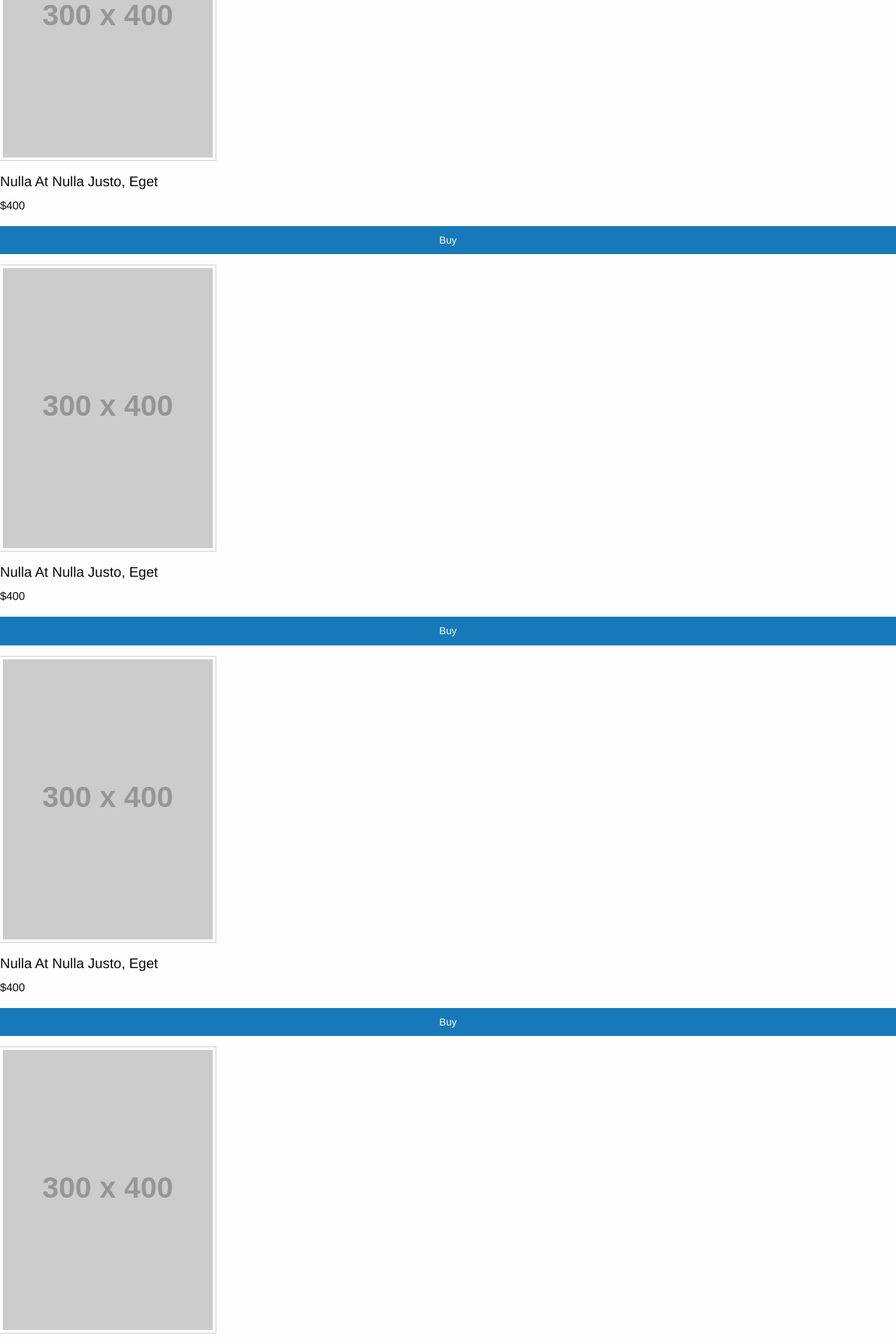
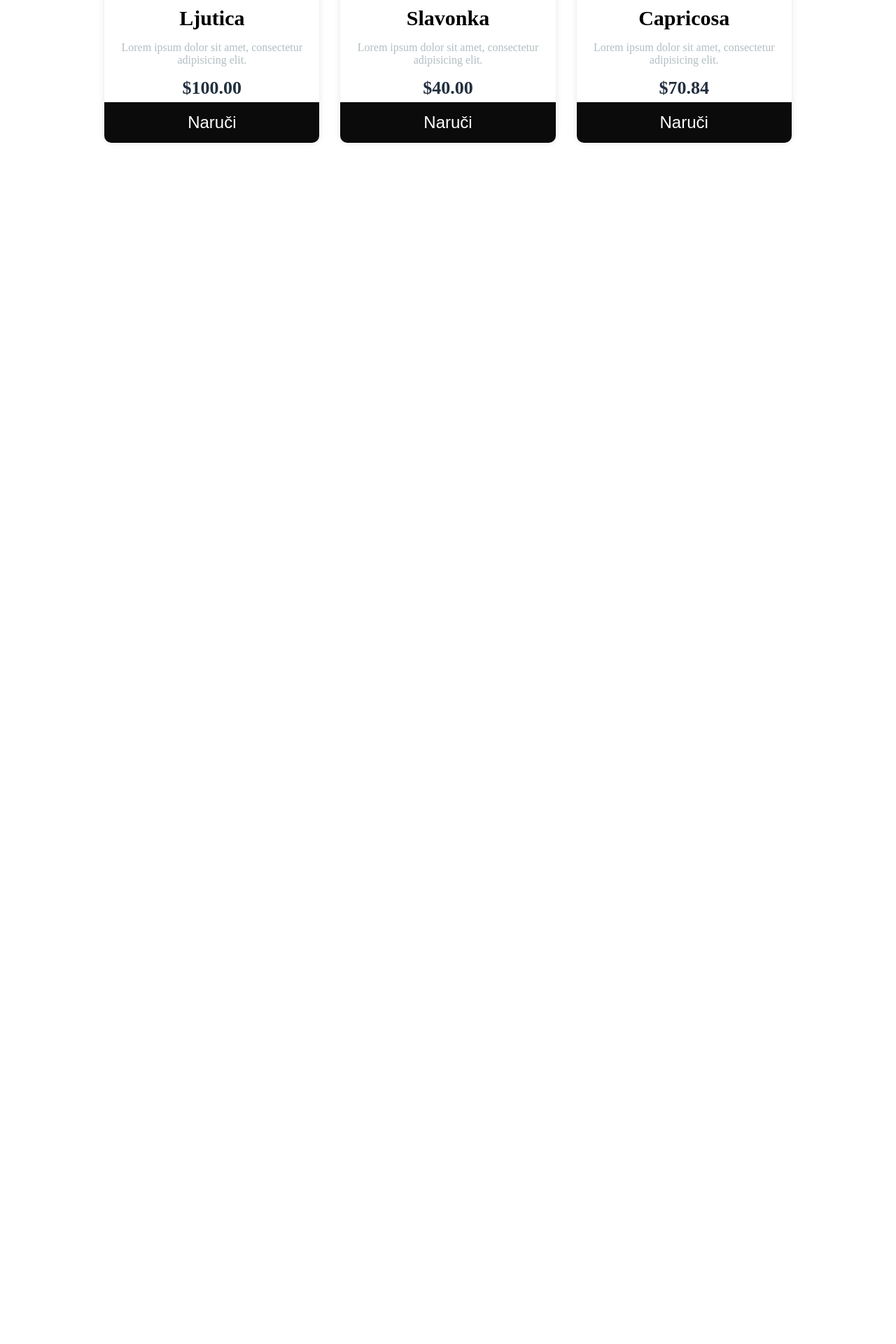
Before and after one commit to marija-mikic/ZAVRSNI-RAD, a PHP site: template app/view/privatno/pizze/index.phtml in a window 1280 px wide. Shown: the part 276-2196 px from the top of the page at 70% size. After the commit the page ends 480 px from the top, so only its background shows below. Run offline with PHP 8.4, Linux system fonts and the light colour scheme; the template is opened without the code that fills it, so the values that code supplies are empty; grey boxes labelled with a size stand in for pictures from a placeholder-image service; some libraries are stand-ins or nearby versions.

Commit message:
izrada cruda

```diff
--- a/app/view/privatno/pizze/index.phtml
+++ b/app/view/privatno/pizze/index.phtml
@@ -1,31 +1,138 @@
-<div class="row column text-center">
-      <h2>Our Newest Products</h2>
-      <hr>
-    </div>
 
-    <div class="row small-up-2 large-up-4">
-      <div class="column">
-        <img class="thumbnail" src="https://placehold.it/300x400">
-        <h5>Nulla At Nulla Justo, Eget</h5>
-        <p>$400</p>
-        <a href="#" class="button expanded">Buy</a>
+    <style type="text/css">
+      body{
+      margin: 0;
+      font-family:Nunito Sans;
+      }
+      h3{
+      text-align: center;
+      font-size: 30px;
+      margin: 0;
+      padding-top: 10px;
+      }
+      a{
+      text-decoration: none;
+      }
+      .gallery{
+      display: flex;
+      flex-wrap: wrap;
+      width: 100%;
+      justify-content: center;
+      align-items: center;
+      margin: 50px 0;
+      }
+      .content{
+      width: 24%;
+      margin: 15px;
+      box-sizing: border-box;
+      float: left;
+      text-align: center;
+      border-radius:10px;
+      border-top-right-radius: 10px;
+      border-bottom-right-radius: 10px;
+      padding-top: 10px;
+      box-shadow: 0 0 10px rgba(0, 0, 0, 0.1);
+      transition: .4s;
+      }
+      .content:hover{
+      box-shadow: 0 0 11px rgba(33,33,33,.2);
+      transform: translate(0px, -8px);
+      transition: .6s;
+      }
+      img{
+      width: 200px;
+      height: 200px;
+      text-align: center;
+      margin: 0 auto;
+      display: block;
+      }
+      p{
+      text-align: center;
+      color: #b2bec3;
+      padding: 0 8px;
+      }
+      h6{
+      font-size: 26px;
+      text-align: center;
+      color: #222f3e;
+      margin: 0;
+      }
+      ul{
+      list-style-type: none;
+      display: flex;
+      justify-content: center;
+      align-items: center;
+      padding: 0px;
+      }
+      li{
+      padding: 5px;
+      }
+      .fa{
+      color: #ff9f43;
+      font-size: 26px;
+      transition: .4s;
+      }
+      .fa:hover{
+      transform: scale(1.3);
+      transition: .6s;
+      }
+      button{
+      text-align: center;
+      font-size: 24px;
+      color: #fff;
+      width: 100%;
+      padding: 15px;
+      border:0px;
+      outline: none;
+      cursor: pointer;
+      margin-top: 5px;
+      border-bottom-right-radius: 10px;
+      border-bottom-left-radius: 10px;
+      }
+      .buy-1{
+      background-color: #0b0b0b;
+      }
+      .buy-2{
+      background-color: #0b0b0b;
+      }
+      .buy-3{
+      background-color: #0b0b0b;
+      }
+      @media(max-width: 1000px){
+      .content{
+      width: 46%;
+      }
+      }
+      @media(max-width: 750px){
+      .content{
+      width: 100%;
+      }
+      }
+    </style>
+  </head>
+  <body>
+    <div class="gallery">
+      <div class="content">
+        <img src="<?=App::config('url')?>public/img/pizza1.jpg">
+        <h3>Ljutica</h3>
+        <p>Lorem ipsum dolor sit amet, consectetur adipisicing elit.</p>
+        <h6>$100.00</h6>
+        <button class="buy-1">Naruči</button>
       </div>
-      <div class="column">
-        <img class="thumbnail" src="https://placehold.it/300x400">
-        <h5>Nulla At Nulla Justo, Eget</h5>
-        <p>$400</p>
-        <a href="#" class="button expanded">Buy</a>
+      <div class="content">
+        <img src="<?=App::config('url')?>public/img/pizza2.jpg">
+        <h3>Slavonka</h3>
+        <p>Lorem ipsum dolor sit amet, consectetur adipisicing elit.</p>
+        <h6>$40.00</h6>
+        <button class="buy-2">Naruči</button>
       </div>
-      <div class="column">
-        <img class="thumbnail" src="https://placehold.it/300x400">
-        <h5>Nulla At Nulla Justo, Eget</h5>
-        <p>$400</p>
-        <a href="#" class="button expanded">Buy</a>
-      </div>
-      <div class="column">
-        <img class="thumbnail" src="https://placehold.it/300x400">
-        <h5>Nulla At Nulla Justo, Eget</h5>
-        <p>$400</p>
-        <a href="#" class="button expanded">Buy</a>
+      <div class="content">
+        <img src="<?=App::config('url')?>public/img/pizza3.jpg">
+        <h3>Capricosa</h3>
+        <p>Lorem ipsum dolor sit amet, consectetur adipisicing elit.</p>
+        <h6>$70.84</h6>
+         <button class="buy-3">Naruči</button>
       </div>
     </div>
+  </body>
+</html>
```
Also changed, not shown: app/view/privatno/pica/novi.phtml (added, +30 -0 lines).
